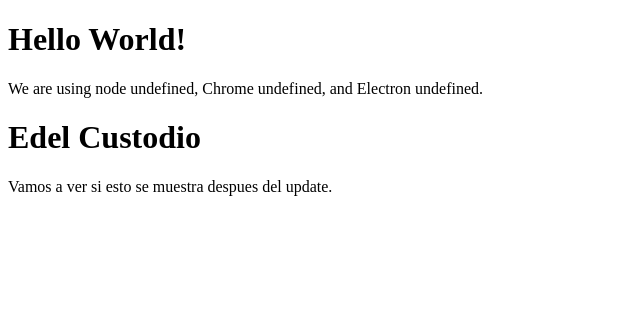
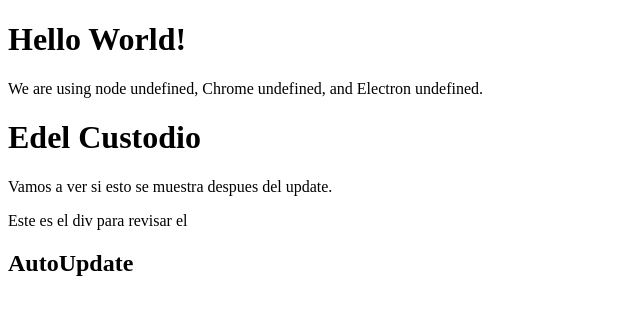
Before and after one commit to edelCustodio/electron-auto-update, an Electron app: page index.html in a window 800 px wide. Shown: the whole page, without its empty margins (0-640 px from the left). Drawn offline with Linux system fonts and the light colour scheme.

Commit message:
Verificar update 2

```diff
--- a/index.html
+++ b/index.html
@@ -15,5 +15,8 @@
 
       Vamos a ver si esto se muestra despues del update.
     </p>
+    <div>
+      Este es el div para revisar el <h2>AutoUpdate</h2>
+    </div>
   </body>
 </html>
--- a/package.json
+++ b/package.json
@@ -1,6 +1,6 @@
 {
   "name": "autoupdate",
-  "version": "1.0.5",
+  "version": "1.0.6",
   "description": "Works with electron auto update",
   "author": "Edel Custodio",
   "license": "MIT",
```
Also changed, not shown: main.js (+8 -0 lines).
